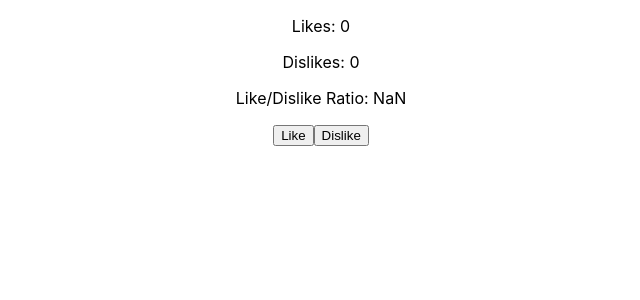
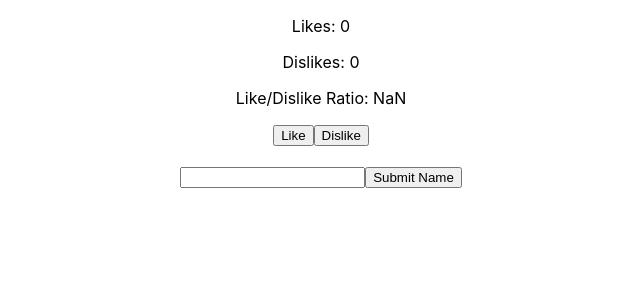
Before and after one commit to colerau/personal-website, a React (Create React App) app: page / in a window 1280 px wide. Shown: the top 300 px of the page, without its empty margins (319-959 px from the left). Built offline with nearby package versions, Linux system fonts and the light colour scheme.

Commit message:
wrote form with local (internal) state

```diff
--- a/src/App.js
+++ b/src/App.js
@@ -1,5 +1,6 @@
 import './App.css';
 import Like from './components/Like.js'
+import Form from './components/Form.js'
 
 const App = () => {
   const test = (num) => {
@@ -9,6 +10,8 @@
     <div className="App">
 
       <Like test={test}/>
+      <br />
+      <Form />
     </div>
   );
 }
--- /dev/null
+++ b/src/components/Form.js
@@ -0,0 +1,34 @@
+import React, {PureComponent} from 'react'
+
+class Form extends PureComponent {
+  state = {
+    name: ""
+  }
+
+  handleChange = (event) => {
+    this.setState({
+      name: event.target.value
+    })
+  }
+
+  handleSubmit = (event) => {
+    event.preventDefault()
+    console.log("submit button clicked")
+    this.setState({
+      name: ""
+    })
+  }
+
+  render() {
+    return (
+      <div>
+        <form onSubmit={this.handleSubmit}>
+          <input type="text" value={this.state.name} onChange={this.handleChange} />
+          <input type="submit" value="Submit Name" />
+        </form>
+      </div>
+    )
+  }
+}
+
+export default Form
```
Also changed, not shown: 1 other file (tests, documents, lock files or other folders).
